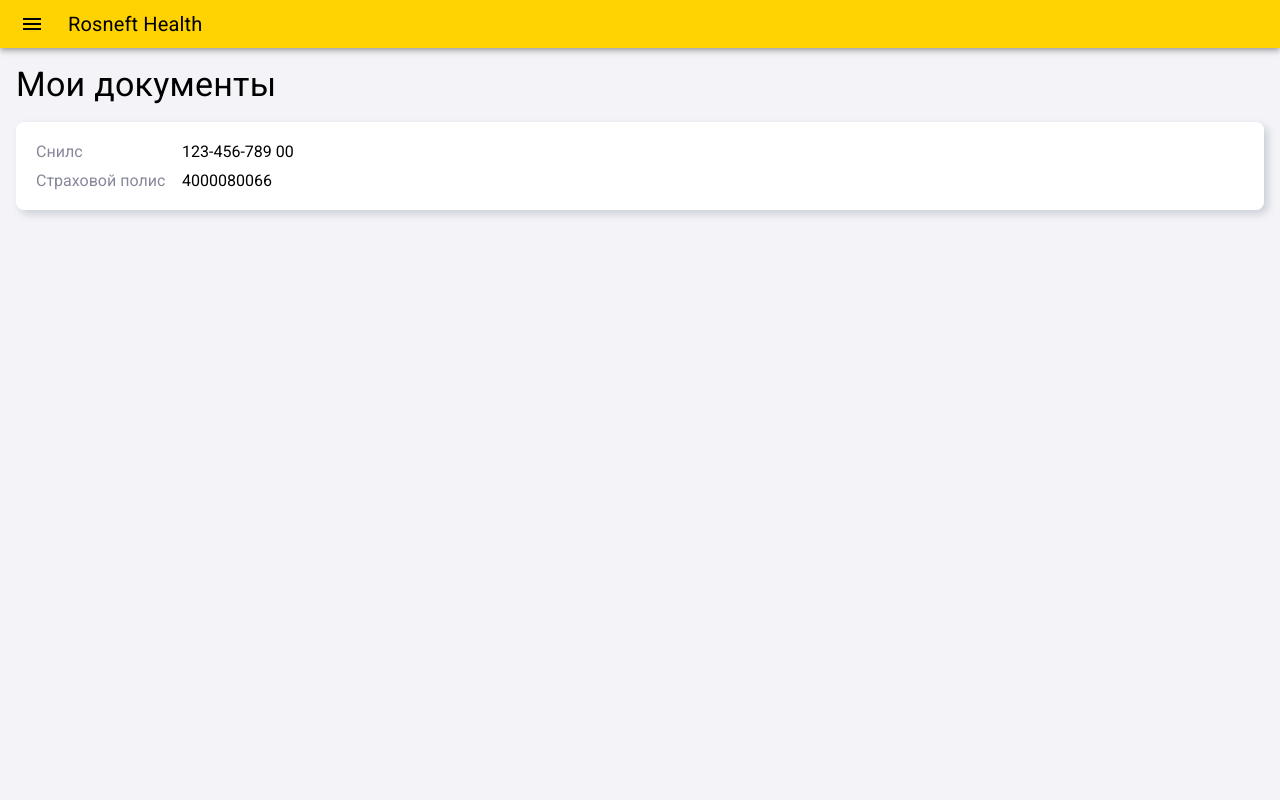
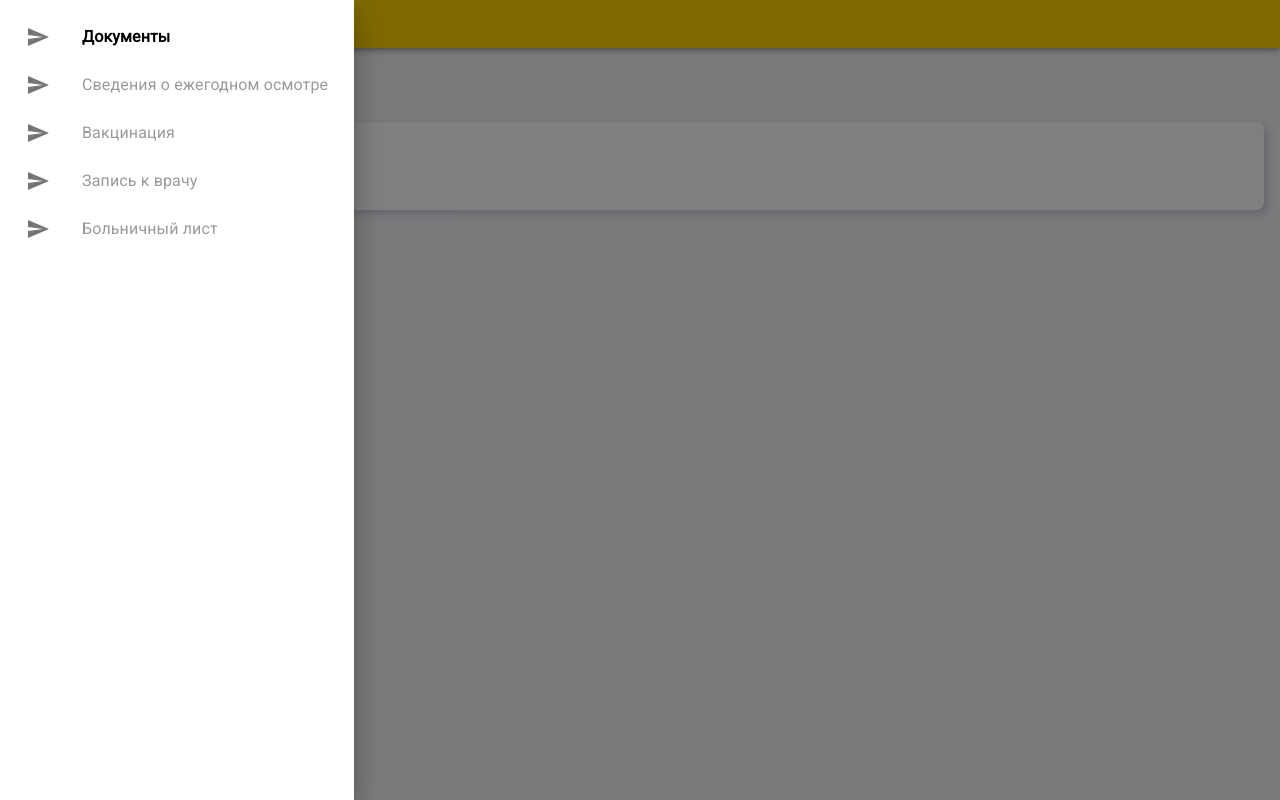
Before and after one commit to vladiks-git/rosneft, a React (Create React App) app: page / in a window 1280 px wide. Both pictures are taken after a click on the button "menu". Built offline with nearby package versions, Linux system fonts and the light colour scheme.

Commit message:
добавил ссылки в сайдбар

```diff
--- a/src/App.js
+++ b/src/App.js
@@ -1,14 +1,21 @@
 import { AnnualInspectionPage, DocumentsPage, SickLeavePage } from "./pages";
 
 import "./App.css";
-import { Header } from "./components";
+import { Header, Navigation } from "./components";
 import { Route, Routes } from "react-router";
 import { Box } from "@mui/material";
+import { useState } from "react";
 
 function App() {
+  const [isOpenNavigation, setIsOpenNavigation] = useState(false);
+
+  const handleOpenNavigation = () => setIsOpenNavigation(true);
+  const handleCloseNavigation = () => setIsOpenNavigation(false);
+
   return (
     <div className="App">
-      <Header />
+      <Header onOpenNavigation={handleOpenNavigation} />
+      <Navigation onClose={handleCloseNavigation} open={isOpenNavigation} />
       <Box p={2}>
         <Routes>
           <Route path="/" element={<DocumentsPage />} />
--- /dev/null
+++ b/src/components/Navigation/index.jsx
@@ -0,0 +1,59 @@
+import React from "react";
+import {
+  Drawer,
+  List,
+  ListItemButton,
+  ListItemIcon,
+  ListItemText,
+} from "@mui/material";
+
+import SendIcon from "@mui/icons-material/Send";
+
+import "./navigation.scss";
+import { NavLink } from "react-router-dom";
+
+const links = [
+  {
+    path: "/",
+    title: "Документы",
+  },
+  {
+    path: "/annualInspection",
+    title: "Сведения о ежегодном осмотре",
+  },
+  {
+    path: "/vaccination",
+    title: "Вакцинация",
+  },
+  {
+    path: "/record",
+    title: "Запись к врачу",
+  },
+  {
+    path: "/sickLeave",
+    title: "Больничный лист",
+  },
+];
+
+function Navigation({ onClose, open }) {
+  return (
+    <Drawer open={open} onClose={onClose}>
+      <div className="navigation">
+        <List component="nav">
+          {links.map((link) => (
+            <ListItemButton onClick={onClose}>
+              <ListItemIcon>
+                <SendIcon />
+              </ListItemIcon>
+              <NavLink className="link" to={link.path}>
+                <ListItemText primary={link.title} />
+              </NavLink>
+            </ListItemButton>
+          ))}
+        </List>
+      </div>
+    </Drawer>
+  );
+}
+
+export default Navigation;
--- /dev/null
+++ b/src/components/Navigation/navigation.scss
@@ -0,0 +1,12 @@
+.navigation {
+  padding: 5px 10px;
+}
+
+.link {
+  text-decoration: none;
+  color: rgba(0, 0, 0, 0.4);
+  &.active span{
+    color: #000;
+    font-weight: 700;
+  }
+}
--- a/src/components/header/index.jsx
+++ b/src/components/header/index.jsx
@@ -6,7 +6,7 @@ import Typography from "@mui/material/Typography";
 import IconButton from "@mui/material/IconButton";
 import MenuIcon from "@mui/icons-material/Menu";
 
-export default function DenseAppBar() {
+export default function DenseAppBar({ onOpenNavigation }) {
   return (
     <Box sx={{ flexGrow: 1 }}>
       <AppBar position="static" sx={{ bgcolor: "rgba(255,211,1)" }}>
@@ -16,6 +16,7 @@ export default function DenseAppBar() {
             color="inherit"
             aria-label="menu"
             sx={{ mr: 2, color: "#000" }}
+            onClick={onOpenNavigation}
           >
             <MenuIcon />
           </IconButton>
--- a/src/components/index.js
+++ b/src/components/index.js
@@ -1,5 +1,6 @@
 import Header from "./header";
+import Navigation from "./Navigation";
 
 export * from "./cards";
 
-export { Header };
+export { Header, Navigation };
```
